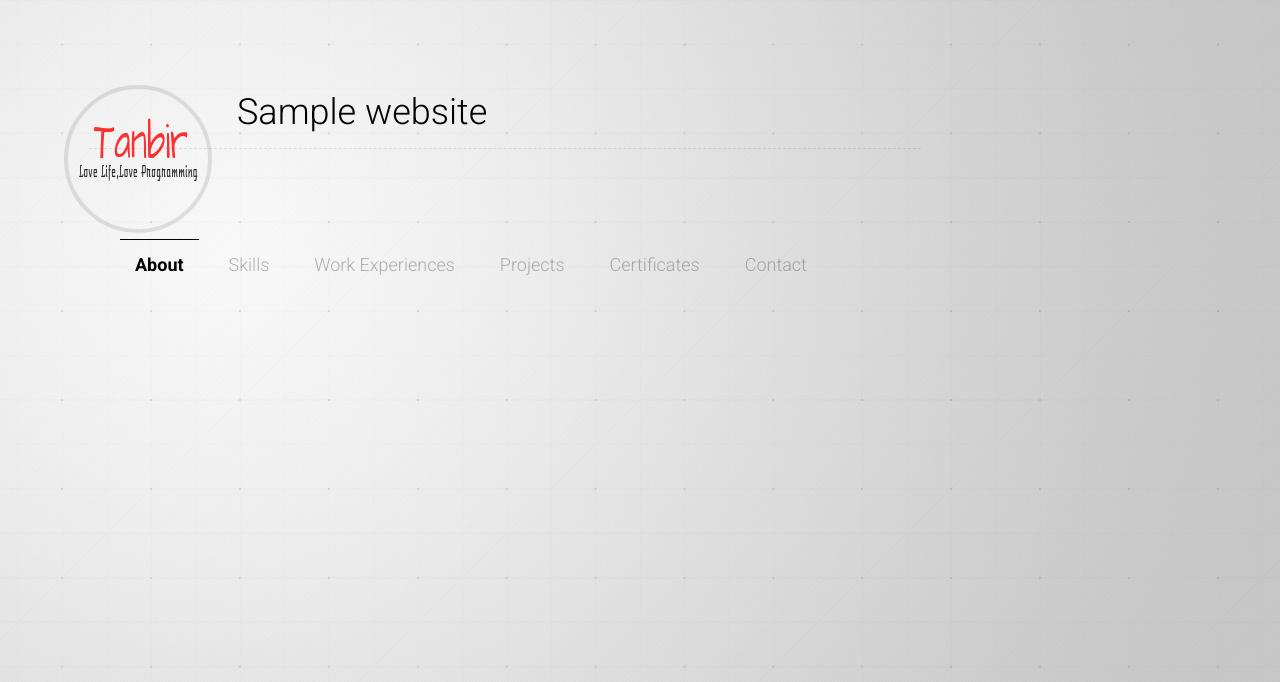
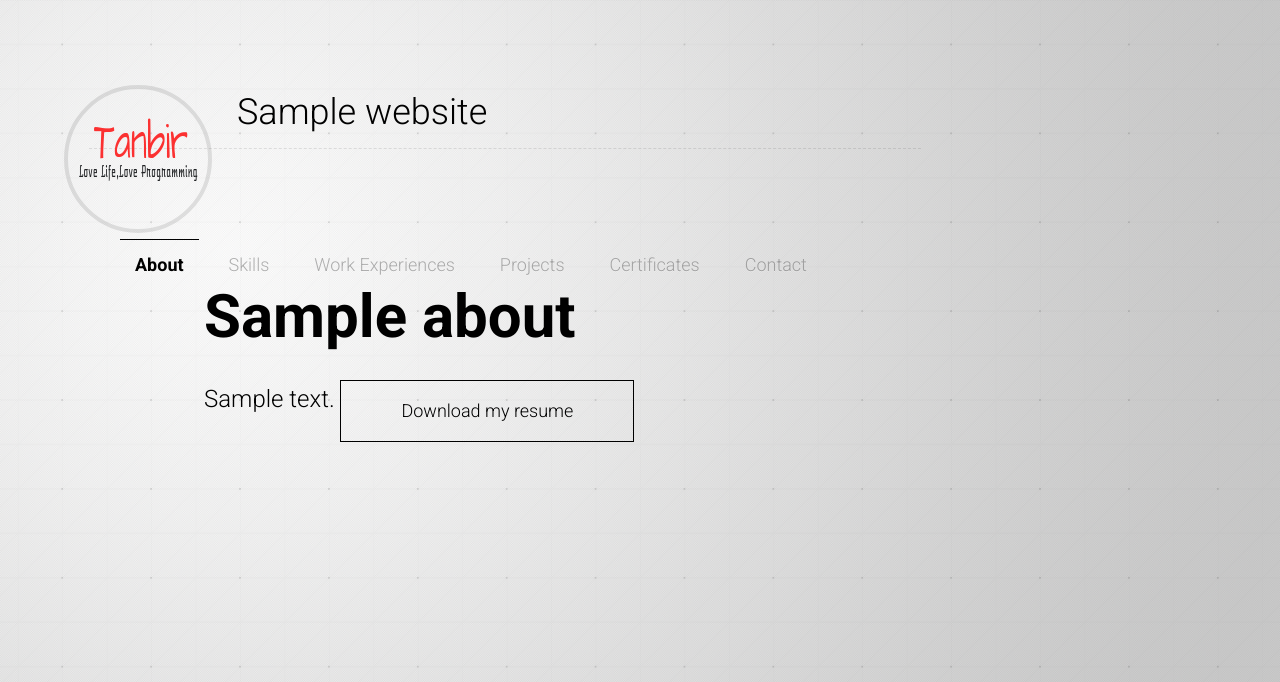
Before and after one commit to BDMADE/resume, a Django app: page / in a window 1280 px wide. Shown: the top 682 px of the page. Run offline with Django 3.2, Linux system fonts and the light colour scheme; tables that the repository leaves empty hold one stand-in row (values such as "Sample post"); some libraries are stand-ins or nearby versions.

Commit message:
about page complete

```diff
--- a/templates/base.html
+++ b/templates/base.html
@@ -62,7 +62,10 @@
 <div class="wrap">
   <!-- About -->
   <div class="content about active">
-
+    <h1><b>{% block about_name %}{% endblock about_name %}</b></h1>
+ {% block about_details %}{% endblock about_details %}
+    <a href="{% block about_cv_link %}{% endblock about_cv_link %}" target="_blank"> <button class="btn btn-1 btn-1c margin-top">Download my resume</button>
+</a>
   </div> <!-- Skills -->
   <div class="content skills">
   </div>
--- a/templates/website.html
+++ b/templates/website.html
@@ -1,8 +1,23 @@
 {% extends 'base.html' %}
+<!-- block for website -->
+
 {% block website_name %}
-{{website.name}}
+{{ website.name|safe }}
 {% endblock website_name %}
 
 {% block website_logo %}
-{{website.logo}}
+{{ website.logo }}
 {% endblock website_logo %}
+
+<!-- block for about -->
+{% block about_name %}
+{{ about.name|safe }}
+{% endblock about_name %}
+
+{% block about_details %}
+{{ about.details|safe }}
+{% endblock about_details %}
+
+{% block about_cv_link %}
+{{ about.cv_link|safe }}
+{% endblock about_cv_link %}
--- a/website/views.py
+++ b/website/views.py
@@ -1,10 +1,13 @@
 from django.http import HttpResponse, HttpResponseRedirect, Http404
 from django.shortcuts import render, get_object_or_404, redirect
 from .models import Website
+from about.models import About
 
 
 # Create your views here.
 def home(request):
     website = Website.objects.last()
-    context = {'website': website}
+    about = About.objects.last()
+    context = {'website': website,
+               'about': about}
     return render(request, 'website.html', context)
```
